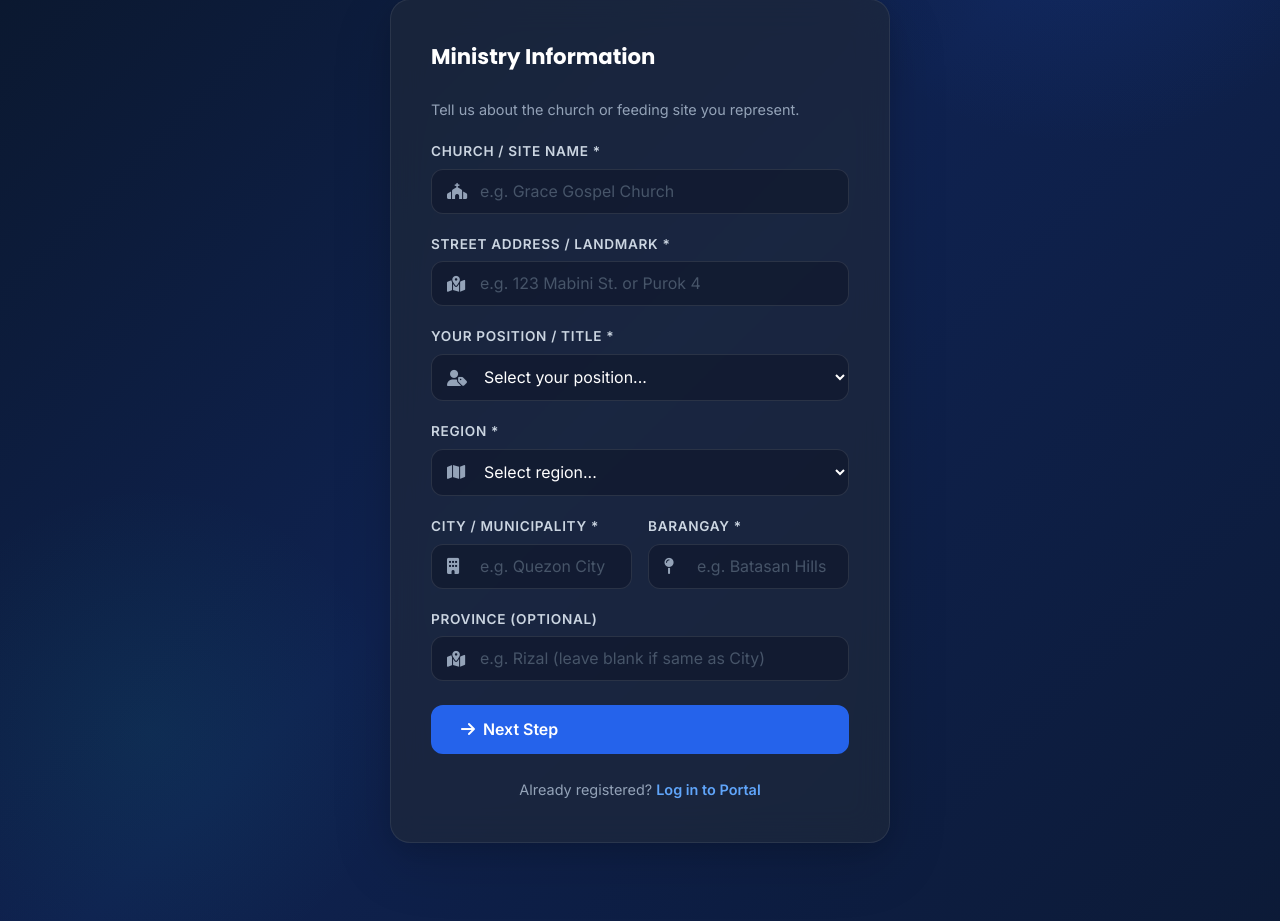
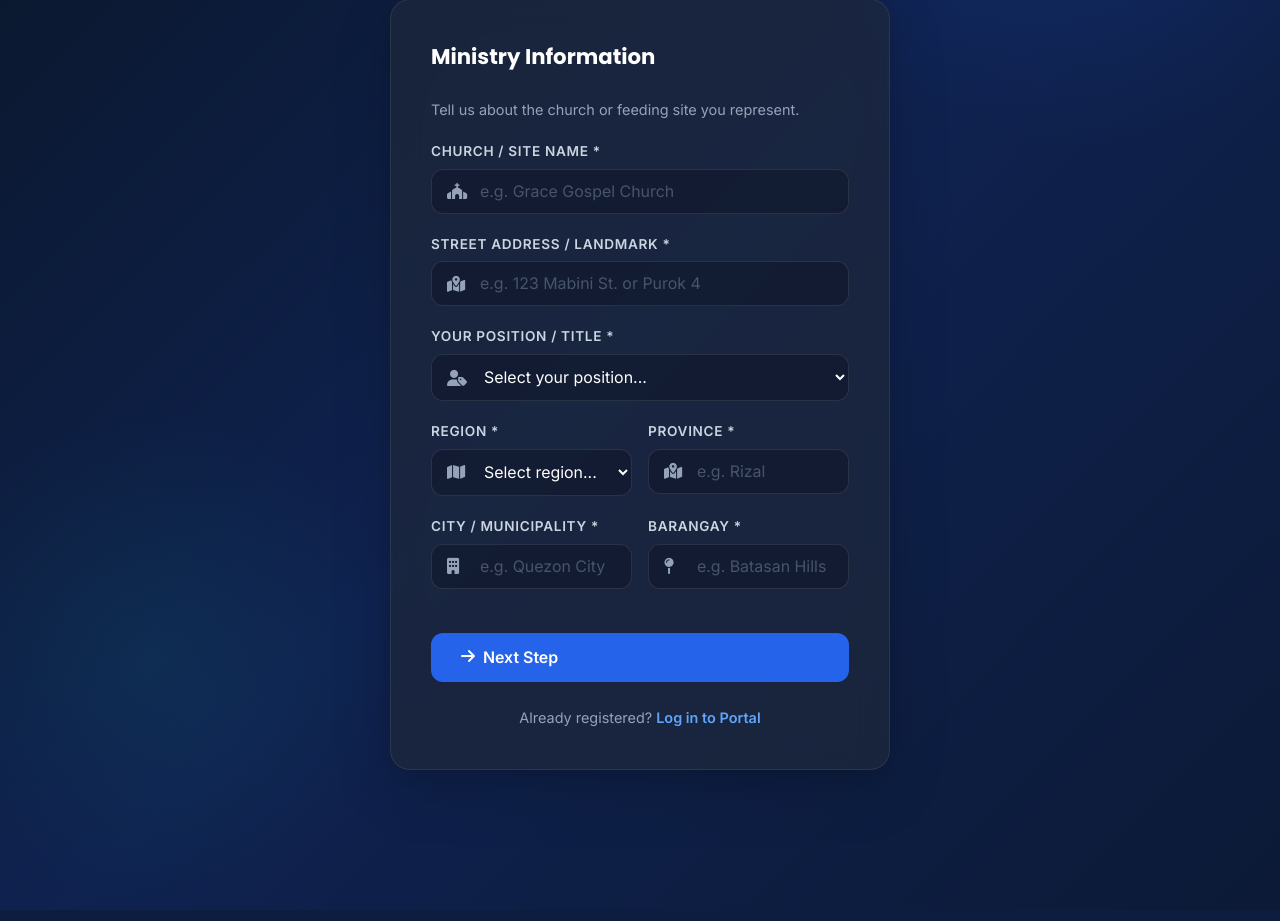
Before and after one commit to mementoocim/divineshield, a PHP site: page /register.php in a window 1280 px wide. Shown: the part 251-1172 px from the top of the page. Run offline with PHP 8.4, Linux system fonts and the light colour scheme; data comes from the database, SQL or seed files in the repository; tables that the repository leaves empty or names only in its code hold one stand-in row (values such as "Sample post"); some libraries are stand-ins or nearby versions.

Commit message:
feat: make province field required and position it next to region in register.php

```diff
--- a/register.php
+++ b/register.php
@@ -51,9 +51,9 @@ if ($_SERVER['REQUEST_METHOD'] === 'POST') {
     $password        = $_POST['password'] ?? '';
     $confirmPassword = $_POST['confirm_password'] ?? '';
 
-    if (empty($churchName) || empty($positionTitle) || empty($streetAddress) || empty($region) || empty($city) || empty($barangay) ||
+    if (empty($churchName) || empty($positionTitle) || empty($streetAddress) || empty($region) || empty($province) || empty($city) || empty($barangay) ||
         empty($firstName) || empty($lastName) || empty($phone) || empty($email) || empty($username) || empty($password)) {
-        $error = 'All required fields must be filled. Make sure Church Name, Street Address, Region, City/Municipality, and Barangay are specified.';
+        $error = 'All required fields must be filled. Make sure Church Name, Street Address, Region, Province, City/Municipality, and Barangay are specified.';
     } elseif ($password !== $confirmPassword) {
         $error = 'Passwords do not match.';
     } elseif (!filter_var($email, FILTER_VALIDATE_EMAIL)) {
@@ -104,10 +104,8 @@ if ($_SERVER['REQUEST_METHOD'] === 'POST') {
 
                 $leaderId = $pdo->lastInsertId();
 
-                $provVal = empty($province) ? $city : $province;
-
                 $stmt = $pdo->prepare("INSERT INTO church_sites (church_leader_id, church_name, address, region, province, city_municipality, barangay, contact_number) VALUES (?, ?, ?, ?, ?, ?, ?, ?)");
-                $stmt->execute([$leaderId, $churchName, $streetAddress, $region, $provVal, $city, $barangay, $phone]);
+                $stmt->execute([$leaderId, $churchName, $streetAddress, $region, $province, $city, $barangay, $phone]);
 
                 $leaderName = trim($firstName . ' ' . $lastName);
                 logAudit($pdo, $leaderId, 'USER_REGISTER', "Pastor $leaderName registered church site: $churchName (" . ($initialStatus === 'active' ? 'Automatically approved' : 'Pending approval') . ")");
@@ -248,6 +246,7 @@ if ($_SERVER['REQUEST_METHOD'] === 'POST') {
             </div>
 
             <!-- Dynamic Locations Dropdown Section -->
+            <div class="form-grid-2">
               <div class="auth-form-group">
                 <label for="region_select">Region *</label>
                 <div class="auth-input-wrapper" id="regionFieldContainer">
@@ -257,6 +256,15 @@ if ($_SERVER['REQUEST_METHOD'] === 'POST') {
                   </select>
                 </div>
                 <input type="hidden" name="region" id="region" value="<?php echo htmlspecialchars($_POST['region'] ?? ''); ?>" />
+              </div>
+
+              <div class="auth-form-group">
+                <label for="province">Province *</label>
+                <div class="auth-input-wrapper">
+                  <i class="fas fa-map-location-dot"></i>
+                  <input type="text" id="province" name="province" class="auth-input" placeholder="e.g. Rizal" value="<?php echo htmlspecialchars($_POST['province'] ?? ''); ?>" required />
+                </div>
+              </div>
             </div>
 
             <div class="form-grid-2">
@@ -280,14 +288,6 @@ if ($_SERVER['REQUEST_METHOD'] === 'POST') {
                   </select>
                 </div>
                 <input type="hidden" name="barangay" id="barangay" value="<?php echo htmlspecialchars($_POST['barangay'] ?? ''); ?>" />
-              </div>
-            </div>
-
-            <div class="auth-form-group">
-              <label for="province">Province (Optional)</label>
-              <div class="auth-input-wrapper">
-                <i class="fas fa-map-location-dot"></i>
-                <input type="text" id="province" name="province" class="auth-input" placeholder="e.g. Rizal (leave blank if same as City)" value="<?php echo htmlspecialchars($_POST['province'] ?? ''); ?>" />
               </div>
             </div>
 
```
Lines whose indentation alone changed are shown as unchanged.
